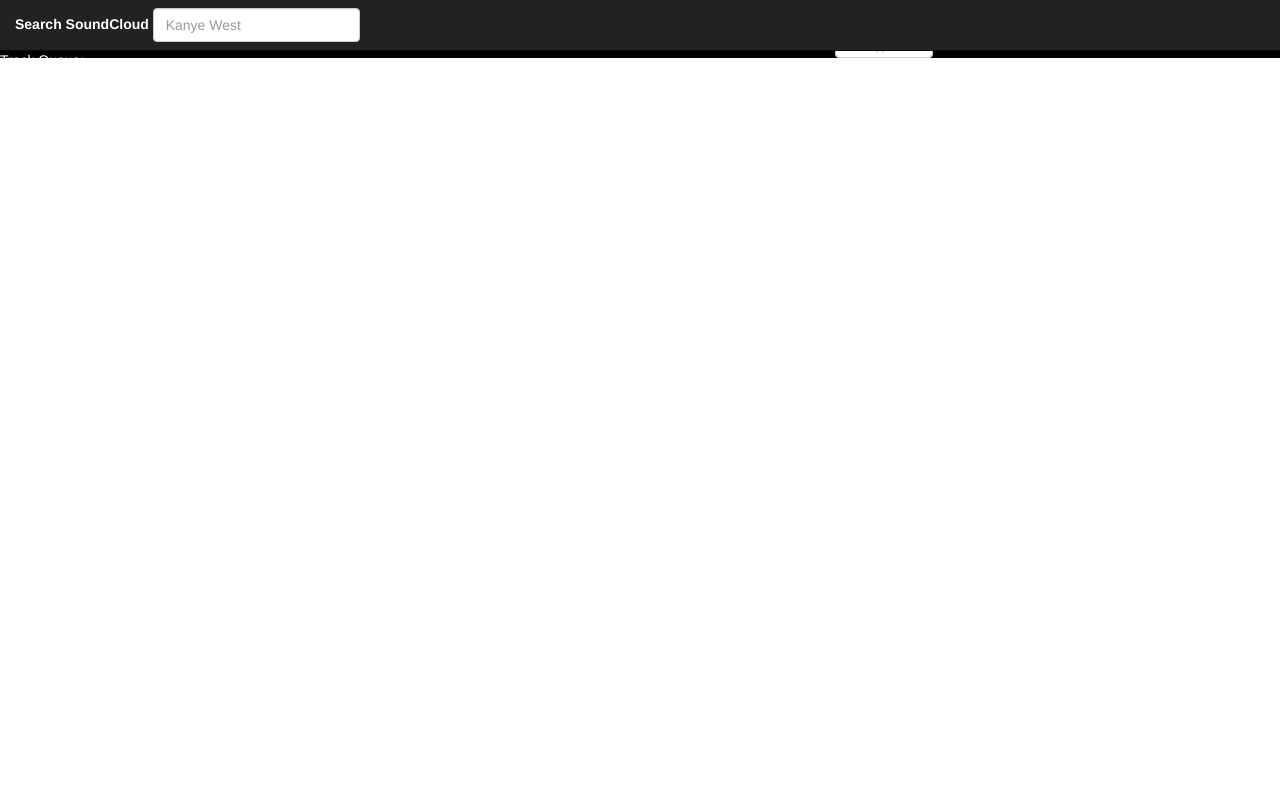
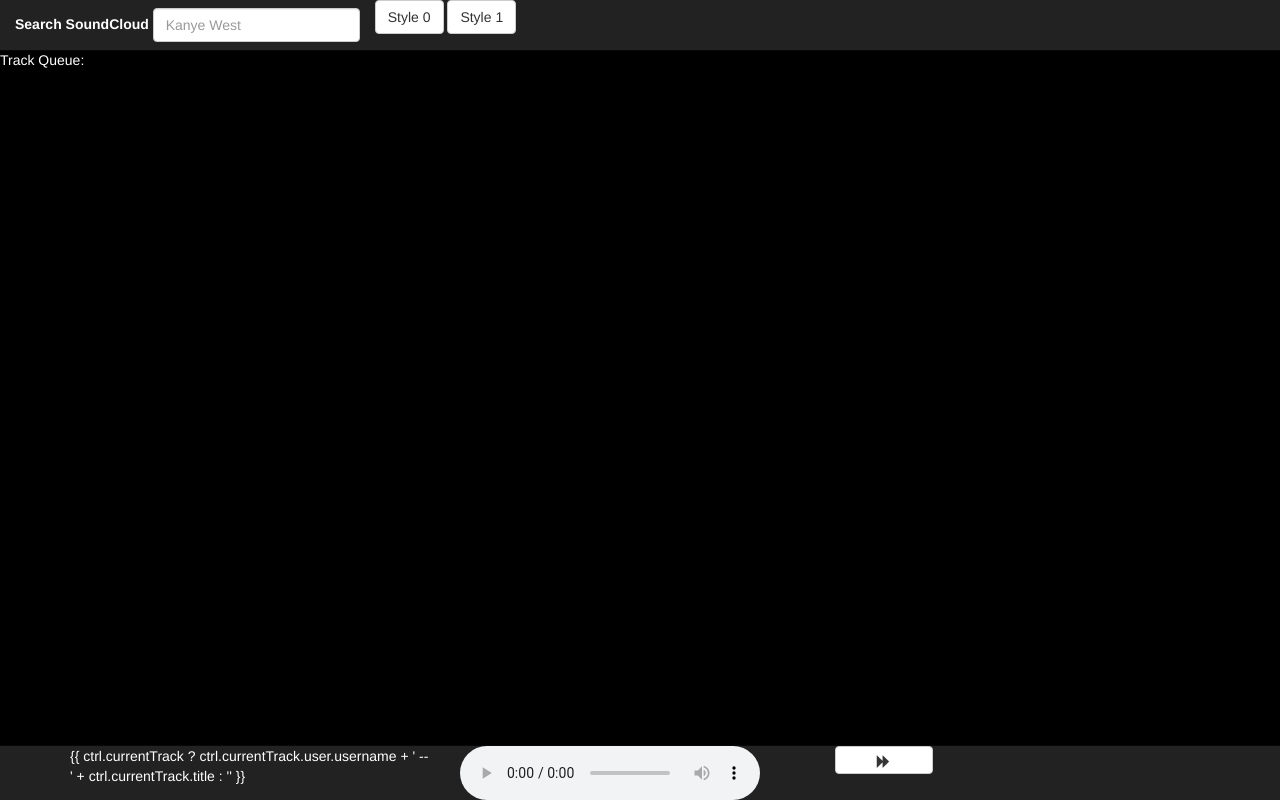
Before and after one commit to collinschris/soundcloud-music-visualizer, a PHP site: page / in a window 1280 px wide. Run offline with PHP 8.4, Linux system fonts and the light colour scheme.

Commit message:
finished bottom nav

```diff
--- a/css/style.css
+++ b/css/style.css
@@ -1,7 +1,7 @@
 body {
-  /*background-color: #000000;*/
+  background-color: #000000;
   margin: 0px;
-  /*overflow: hidden;*/
+  overflow: hidden;
 }
 
 canvas {
@@ -34,10 +34,6 @@
   color: black;
 }
 
-footer {
-  background-color: black;
-}
-
 p {
   color: white;
 }
--- a/index.html
+++ b/index.html
@@ -18,7 +18,6 @@
 
       <!-- style -->
       <link rel="stylesheet" href="https://maxcdn.bootstrapcdn.com/bootstrap/3.3.6/css/bootstrap.min.css" integrity="sha384-1q8mTJOASx8j1Au+a5WDVnPi2lkFfwwEAa8hDDdjZlpLegxhjVME1fgjWPGmkzs7" crossorigin="anonymous">
-      <!-- <link href='https://fonts.googleapis.com/css?family=Roboto+Mono' rel='stylesheet' type='text/css'> -->
       <link rel="stylesheet" type="text/css" href="css/style.css">
 
     </head>
@@ -34,6 +33,8 @@
               <input ng-model="ctrl.searchQuery" type="text" class="form-control" id="search-soundcloud" placeholder="Kanye West">
             </div>
           </form>
+          <button class="btn btn-default" ng-click="ctrl.selectStyle(0)">Style 0</button>
+          <button class="btn btn-default" ng-click="ctrl.selectStyle(1)">Style 1</button>
         </nav>
 
         <div ng-show="ctrl.showMenus" class="static" id="search-results">
@@ -61,19 +62,23 @@
 
         <div id="canvas-wrapper"></div>
 
-        <footer ng-show="ctrl.showMenus">
+        <nav ng-show="ctrl.showMenus" class="navbar navbar-inverse navbar-fixed-bottom">
           <div class="container">
             <div class="row">
-              <p>{{ ctrl.currentTrack ? ctrl.currentTrack.title + ' by ' + ctrl.currentTrack.user.username : '' }}</p>
-            </div>
-            <div class="row">
-              <div class="col-md-offset-4 col-md-4" id="audio-wrapper"></div>
-              <button ng-click="ctrl.nextTrack()"
-                      ng-disabled="!ctrl.nextTrackAvailable"
-                      class="col-md-1 btn btn-default"><span class="glyphicon glyphicon-forward"></span></button>
+                <div class="col-md-4">
+                  <p>{{ ctrl.currentTrack ? ctrl.currentTrack.user.username + ' -- ' + ctrl.currentTrack.title : '' }}</p>
+                </div>
+                <div class="col-md-4" id="audio-wrapper">
+                  <audio preload="auto" crossorigin="anonymous" src="#" controls autoplay id="player"></audio>
+                </div>
+                <button ng-click="ctrl.nextTrack()"
+                        ng-disabled="!ctrl.nextTrackAvailable"
+                        class="col-md-1 btn btn-default"><span class="glyphicon glyphicon-forward"></span>
+                </button>
+              </div>
             </div>
           </div>
-        </footer>
+        </nav>
 
       </div>
     </body>
--- a/js/controller.js
+++ b/js/controller.js
@@ -64,6 +64,12 @@
             localStorage.setItem('trackQueue', JSON.stringify(self.trackQueue));
         };
 
+        self.selectStyle = function(styleID) {
+            Graphics.stopAnimation();
+            Graphics.selectStyle(styleID);
+            Graphics.startAnimation();
+        };
+
         $scope.$watch(function() { return self.searchQuery; }, function(query) {
             self.handleMouseMove(); // preven menu from hidding while typing
             // search if done typing
@@ -91,7 +97,8 @@
 
         // call on load
         (function() {
-            self.currentTrack = null;// JSON.parse(localStorage.currentTrack);
+            // TODO: finish local storage currentTrack
+            self.currentTrack = null;//JSON.parse(localStorage.currentTrack);
             self.trackQueue = JSON.parse(localStorage.trackQueue);
             self.nextTrackAvailable = self.trackQueue.length > 0;
             if (self.currentTrack) {
@@ -99,7 +106,6 @@
             }
             Graphics.init();
             Graphics.selectStyle(0);
-            // Graphics.startAnimation();
         }());
 
     }]);
--- a/js/graphics.js
+++ b/js/graphics.js
@@ -15,8 +15,6 @@
         // Animation Styles
         // Line
         var LineStyle = {};
-        LineStyle.lines = [];
-        LineStyle.nLines = 203;
 
         LineStyle.makeLines = function() {
             var geometry, material, line;
@@ -56,6 +54,7 @@
         };
 
         LineStyle.render = function() {
+            console.log(LineStyle.lines.length);
             Graphics.frameID = requestAnimationFrame(LineStyle.render);
             Audio.updateFreqData();
             LineStyle.updateLines();
@@ -63,6 +62,9 @@
         };
 
         LineStyle.init = function() {
+            LineStyle.lines = [];
+            LineStyle.nLines = 203;
+
             // position camera
             Graphics.camera.position.x = 0;
             Graphics.camera.position.y = 15;
@@ -81,15 +83,16 @@
         const SPHERE_STYLE = 1;
         const GROUP_SIZE = 20;
         var SphereStyle = {};
-        SphereStyle.centralSphere;
-        SphereStyle.lights = [];
-        SphereStyle.lightSphere;
-        SphereStyle.timeFrequencyLines = [];
-        SphereStyle.particleGroups = [];
         SphereStyle.isInitialized = false;
 
         SphereStyle.init = function() {
             if (SphereStyle.isInitialized) return;
+
+            SphereStyle.centralSphere;
+            SphereStyle.lights = [];
+            SphereStyle.lightSphere;
+            SphereStyle.timeFrequencyLines = [];
+            SphereStyle.particleGroups = [];
 
             // position camera
             Graphics.camera.position.x = 0;
@@ -299,6 +302,8 @@
 
         Graphics.stopAnimation = function() {
             cancelAnimationFrame(Graphics.frameID);
+            GH.clearScene(Graphics.scene);
+            Graphics.styles[SPHERE_STYLE].isInitialized = false;
         };
 
         return Graphics;
--- a/js/graphics_helper.js
+++ b/js/graphics_helper.js
@@ -80,6 +80,12 @@
             return total/arr.length;
         };
 
+        GraphicsHelper.clearScene = function(scene) {
+            while (scene.children.length > 0) {
+                scene.remove(scene.children.pop());
+            }
+        };
+
         return GraphicsHelper;
     }]);
 
```
